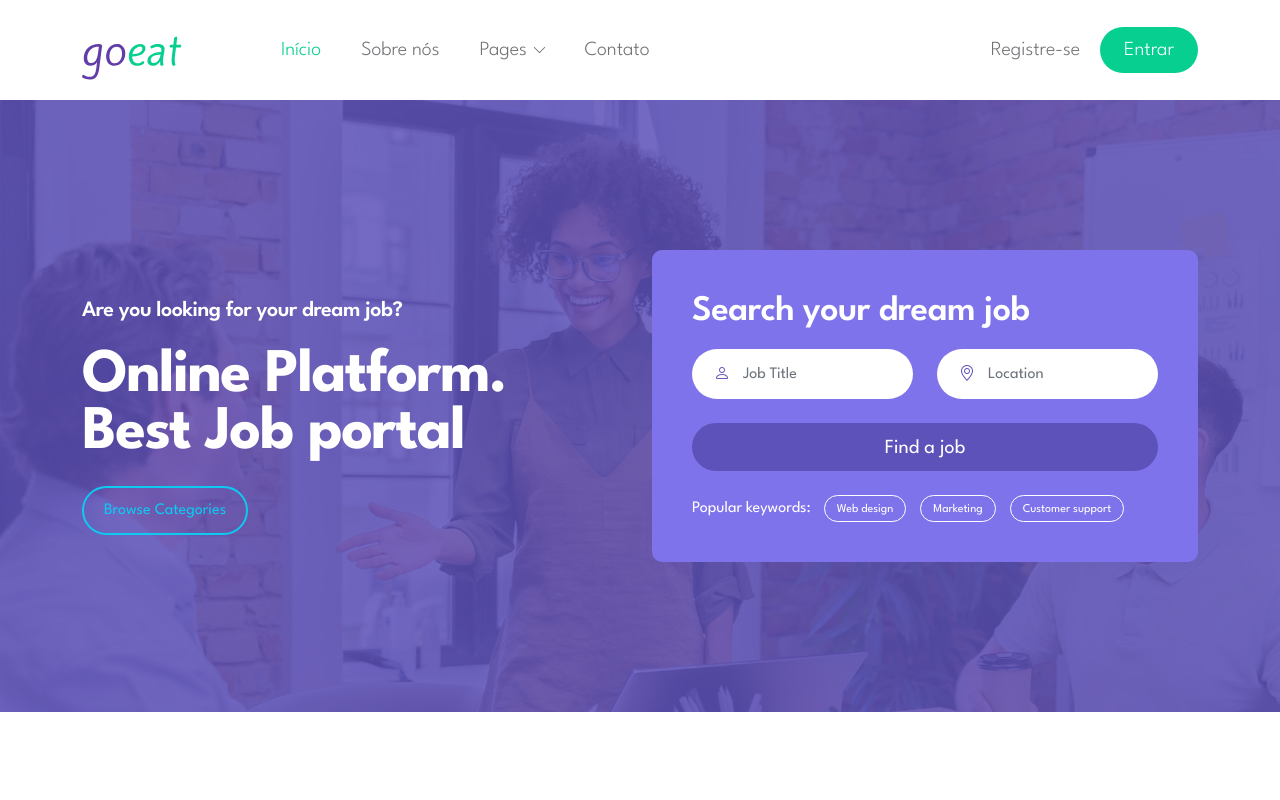
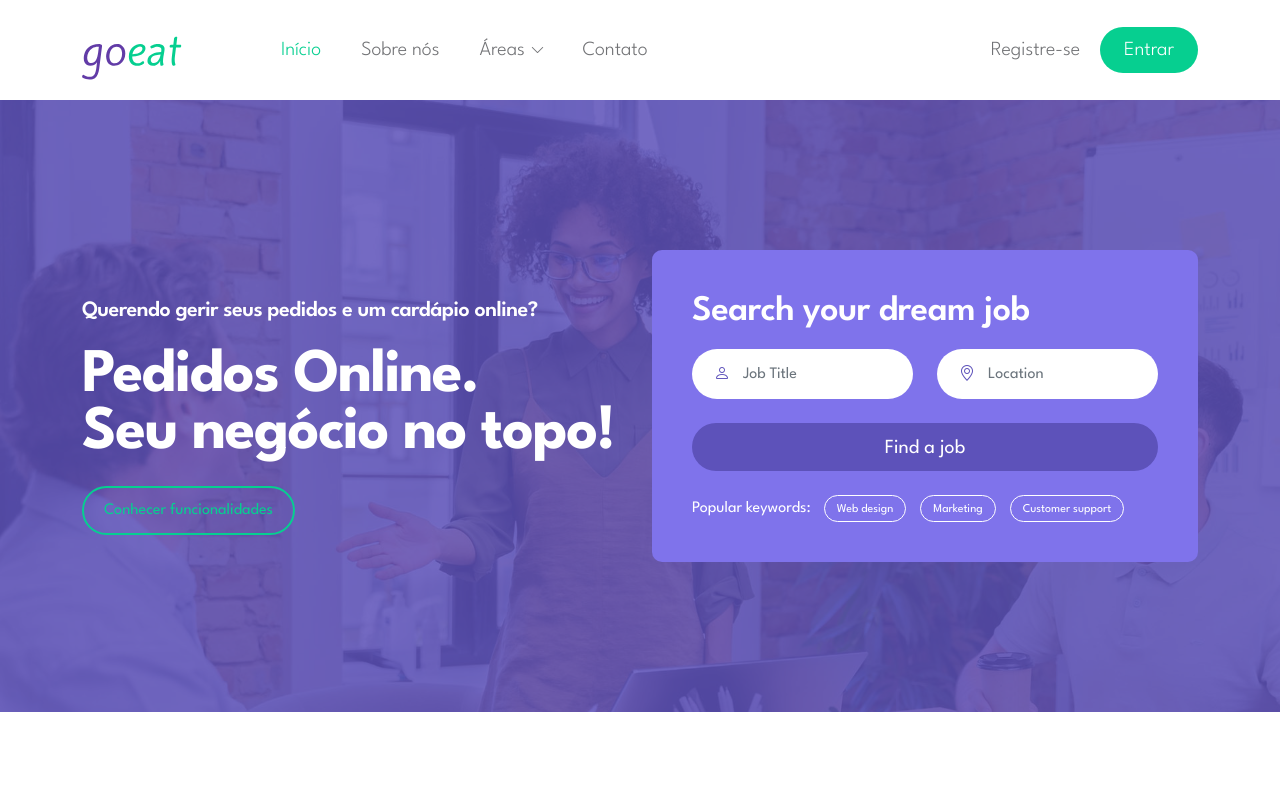
Before and after one commit to ederoliv/goeat-institucional, a plain HTML site: page index.html in a window 1280 px wide. Shown: the top 800 px of the page. Drawn offline with Linux system fonts and the light colour scheme.

Commit message:
much changes

```diff
--- a/css/tooplate-gotto-job.css
+++ b/css/tooplate-gotto-job.css
@@ -640,12 +640,12 @@ nav[aria-label="breadcrumb"] {
 }
 
 .hero-section .custom-border-btn {
-  border-color: var(--secondary-color);
-  color: var(--secondary-color);
+  border-color: var(--custom-btn-bg-color);
+  color: var(--custom-btn-bg-color);
 }
 
 .hero-section .custom-border-btn:hover {
-  background: var(--secondary-color);
+  background: var(--custom-btn-bg-color);
   color: var(--white-color);
 }
 
--- a/index.html
+++ b/index.html
@@ -7,9 +7,8 @@
         <meta name="description" content="">
         <meta name="author" content="">
 
-        <title>Gotto Online Job Portal</title>
+        <title>Goeat.app.br</title>
 
-        <!-- CSS FILES -->
         <link rel="preconnect" href="https://fonts.googleapis.com">
 
         <link rel="preconnect" href="https://fonts.gstatic.com" crossorigin>
@@ -25,6 +24,8 @@
         <link href="css/owl.theme.default.min.css" rel="stylesheet">
 
         <link href="css/tooplate-gotto-job.css" rel="stylesheet">
+
+        <link rel="icon" type="image/svg" href="/images/logos/goeat-ico.png">
 
     </head>
 
@@ -51,12 +52,12 @@
                         </li>
 
                         <li class="nav-item dropdown">
-                            <a class="nav-link dropdown-toggle" href="#" id="navbarLightDropdownMenuLink" role="button" data-bs-toggle="dropdown" aria-expanded="false">Pages</a>
+                            <a class="nav-link dropdown-toggle" href="#" id="navbarLightDropdownMenuLink" role="button" data-bs-toggle="dropdown" aria-expanded="false">Áreas</a>
 
                             <ul class="dropdown-menu dropdown-menu-light" aria-labelledby="navbarLightDropdownMenuLink">
-                                <li><a class="dropdown-item" href="job-listings.html">Job Listings</a></li>
+                                <li><a class="dropdown-item" href="job-listings.html">Seja Parceiro</a></li>
 
-                                <li><a class="dropdown-item" href="job-details.html">Job Details</a></li>
+                                <li><a class="dropdown-item" href="job-details.html">Seja Cliente</a></li>
                             </ul>
                         </li>
 
@@ -86,11 +87,11 @@
 
                         <div class="col-lg-6 col-12 mb-5 mb-lg-0">
                             <div class="hero-section-text mt-5">
-                                <h6 class="text-white">Are you looking for your dream job?</h6>
+                                <h6 class="text-white">Querendo gerir seus pedidos e um cardápio online?</h6>
 
-                                <h1 class="hero-title text-white mt-4 mb-4">Online Platform. <br> Best Job portal</h1>
+                                <h1 class="hero-title text-white mt-4 mb-4">Pedidos Online. <br> Seu negócio no topo!</h1>
 
-                                <a href="#categories-section" class="custom-btn custom-border-btn btn">Browse Categories</a>
+                                <a href="#categories-section" class="custom-btn custom-border-btn btn">Conhecer funcionalidades</a>
                             </div>
                         </div>
 
```
Also changed, not shown: images/logos/goeat-ico.png (added).
